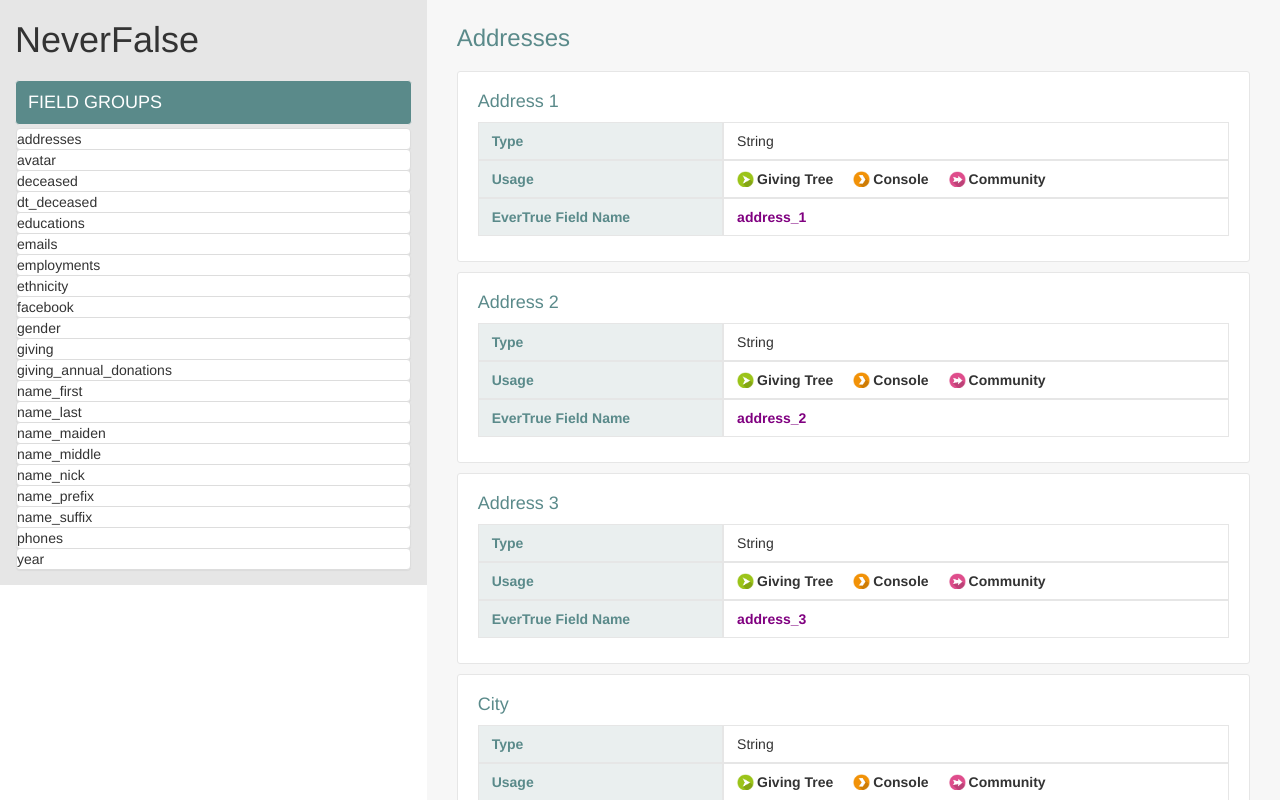
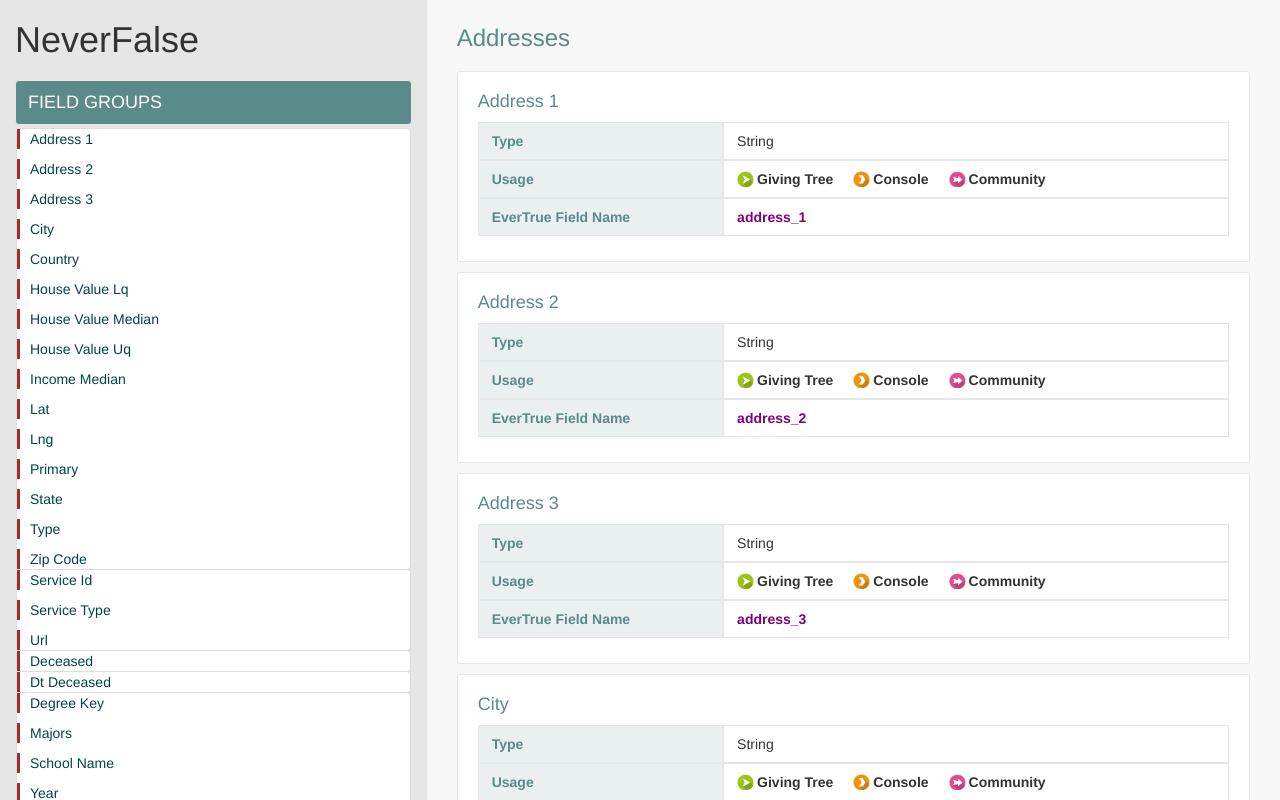
Before and after one commit to mmichael0413/everfalse, a React (Create React App) app: page / in a window 1280 px wide. Shown: the top 800 px of the page. Built offline with nearby package versions, Linux system fonts and the light colour scheme.

Commit message:
populate left nav properties and add some styling

```diff
--- a/src/components/LeftNav.js
+++ b/src/components/LeftNav.js
@@ -11,12 +11,23 @@
 
   renderBody(key, index) {
     const item = this.props.items[key];
+    const props = item.containing_object === undefined ? item.properties : item.containing_object.properties;
 
-    return(
-      <Panel key={item.name} header={titleize(item.name)} eventKey={index}>
-        {item.name}
-      </Panel>
-    )
+    if (props !== undefined) {
+      return(
+        <Panel key={item.name} header={titleize(item.name)} eventKey={index}>
+          {props.map(
+            (prop) => <div key={prop.name} className="panel-body-prop">{titleize(prop.name)}<br/></div>
+          )}
+        </Panel>
+      )
+    } else {
+      return(
+        <Panel key={item.name} header={titleize(item.name)} eventKey={index}>
+          <div key={item.name} className="panel-body-prop">{titleize(item.name)}</div>
+        </Panel>
+      )
+    }
   }
 
   render() {
--- a/src/components/RightNav.js
+++ b/src/components/RightNav.js
@@ -39,7 +39,7 @@
   render() {
     const key = this.props.item;
     const item = this.props.items[key];
-    const props = item.containing_object === undefined ? item.properties : item.containing_object.properties
+    const props = item.containing_object === undefined ? item.properties : item.containing_object.properties;
 
     return(
       <div className="panel-contents-right">
--- a/src/css/LeftNav.css
+++ b/src/css/LeftNav.css
@@ -6,6 +6,23 @@
   margin-bottom: 2px;
   padding: 12px;
   text-transform: uppercase;
+}
+
+.panel-body-prop {
+  border-left: 3px solid #a52a2a;
+  color: #004646;
+  cursor: pointer;
+  font-weight: 300;
+  margin-bottom: 10px;
+  padding-left: 10px;
+}
+
+.panel-body-prop:last-child {
+  margin-bottom: 0;
+}
+
+.panel-body-prop:hover {
+  background-color: #ffefd6;
 }
 
 .panel-group {
```
